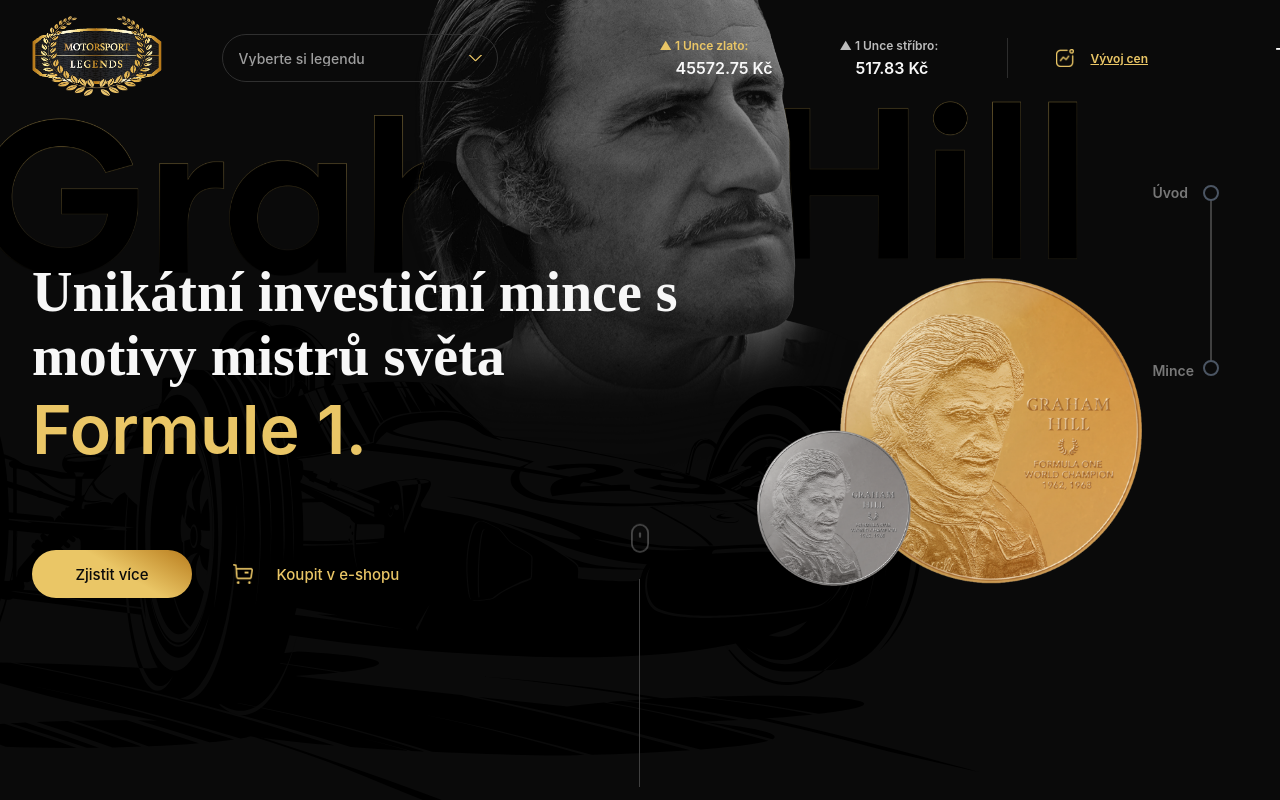
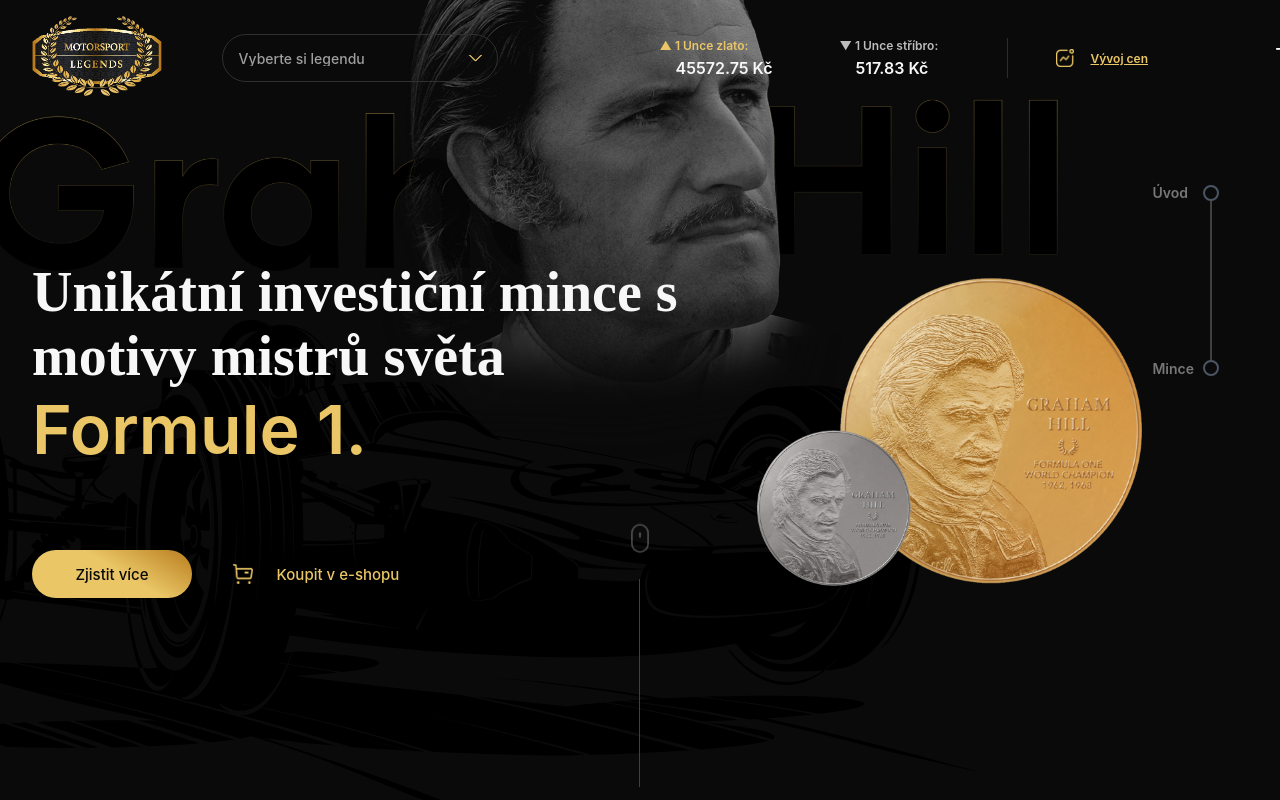
Before and after one commit to Matt1s/motorsport-legends, a plain HTML site: page index.html in a window 1280 px wide. Shown: the top 800 px of the page. Drawn offline with Linux system fonts and the light colour scheme; a web font is replaced by a local one.

Commit message:
Minor style adjustment, change graham hill text image

```diff
--- a/assets/styles/scroller.scss
+++ b/assets/styles/scroller.scss
@@ -69,7 +69,7 @@
 
     &:nth-of-type(2) {
       .scroll-nav__label {
-        top: 18px;
+        top: 16px;
       }
 
       .scroll-nav__dot {
--- a/assets/styles/style.scss
+++ b/assets/styles/style.scss
@@ -317,7 +317,7 @@ header {
 #animated-hero-image {
   position: absolute;
   animation: slideIn 0.5s ease-in-out forwards;
-  left: 0;
+  left: -20px;
   width: 85%;
   z-index: $z-animated;
 }
--- a/index.html
+++ b/index.html
@@ -30,7 +30,7 @@
             <p class="price" id="goldPrice">45 252.31 Kč</p>
             </div>
             <div class="column">
-              <p class="silver">&#9650; <span>1 Unce stříbro:</span></p>
+              <p class="silver">&#9660; <span>1 Unce stříbro:</span></p>
             <p class="price" id="silverPrice">523.98 Kč</p>
             </div>
             </div>
@@ -43,7 +43,7 @@
             </nav>
             </div>
       </header>
-    <img src="./assets/images/graham-hill-connected.png" alt="Graham Hill" id="animated-hero-image" />
+    <img src="./assets/images/graham-hill-text-full.png" alt="Graham Hill" id="animated-hero-image" />
     <img src="./assets/images/formula.svg" alt="Formule 1" id="formula" />
     <div id="hero">
       <div class="info row">
```
Also changed, not shown: assets/images/graham-hill-text-full.png (added), assets/styles/scroller.css, assets/styles/style.css.
